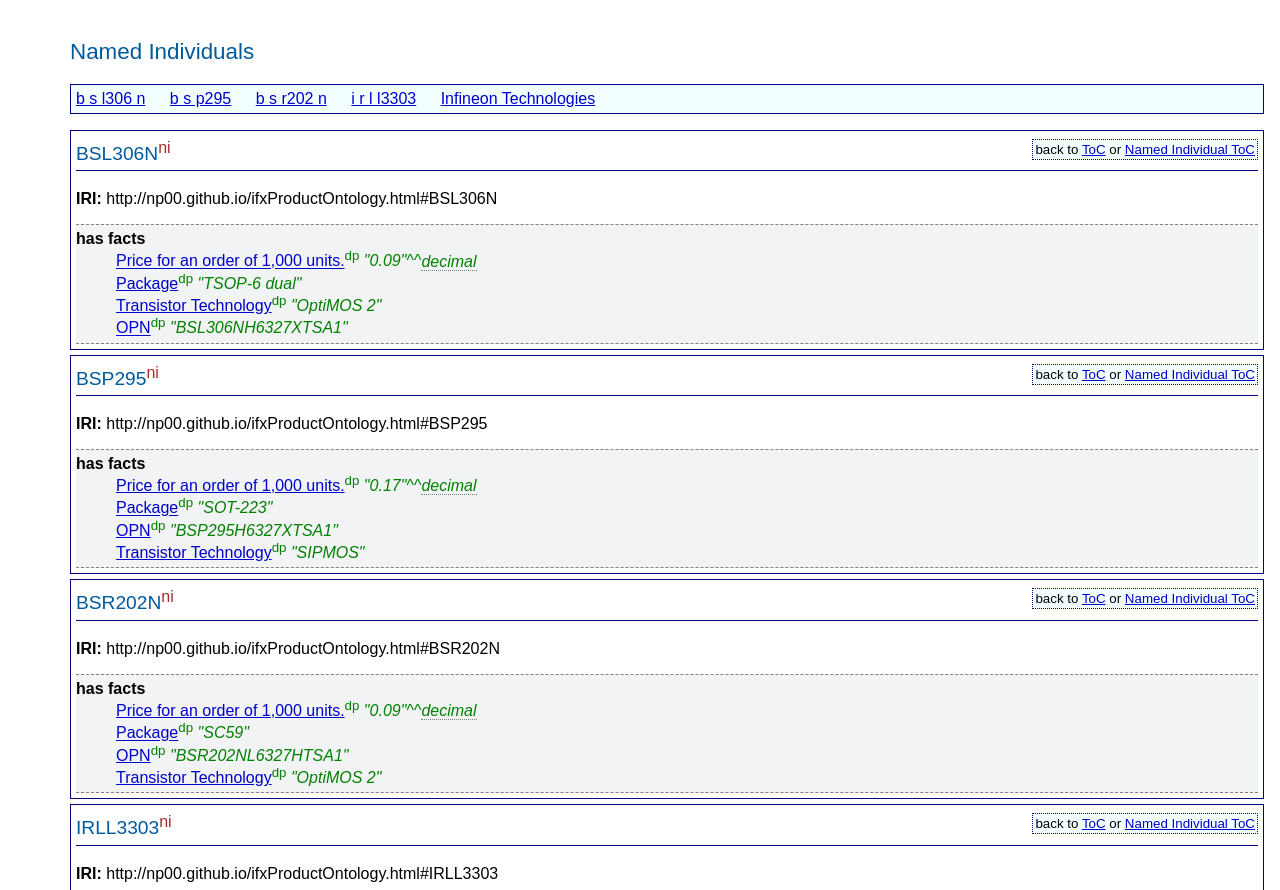
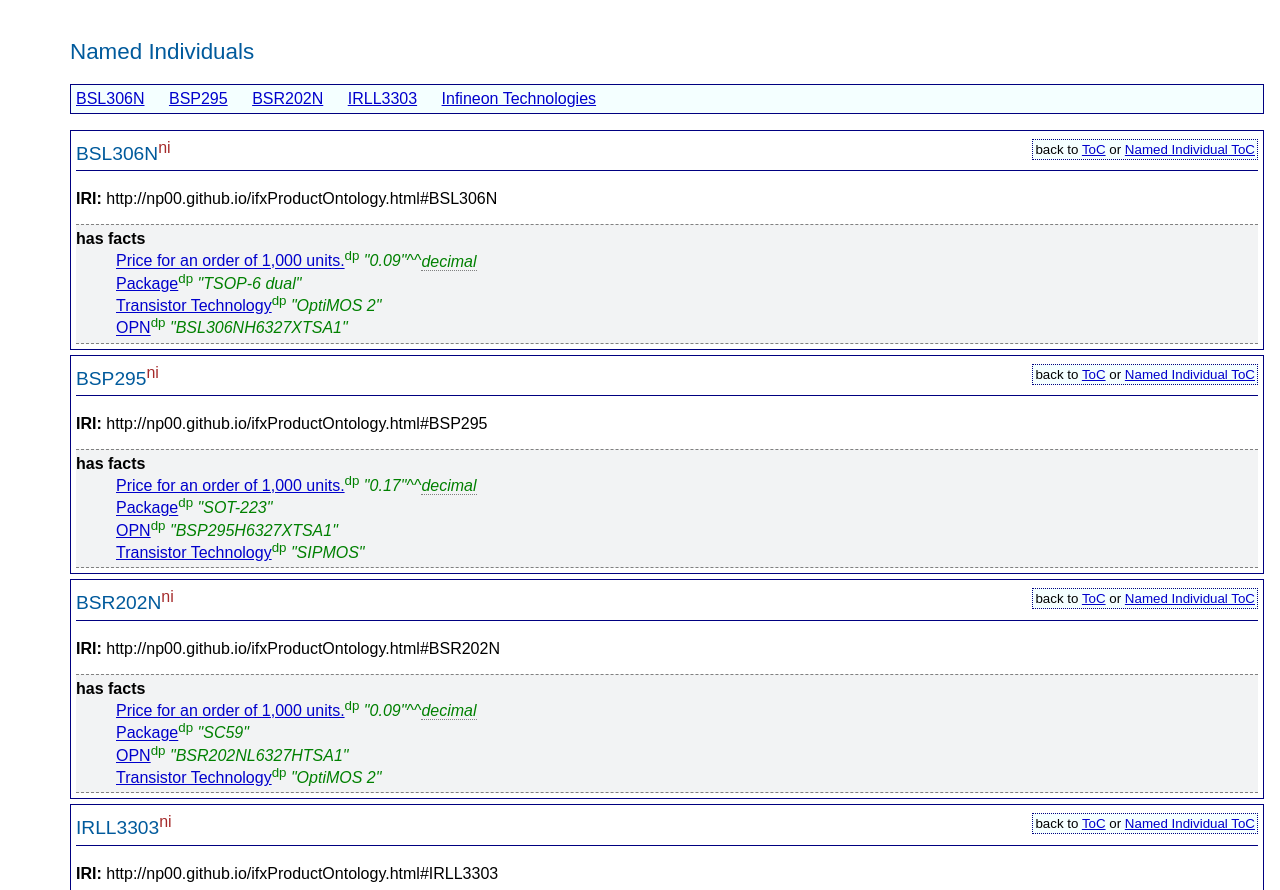
Before and after one commit to np00/niklas, a plain HTML site: page ifxProductOntology.html in a window 1280 px wide. Shown: the part 2130-3020 px from the top of the page. Drawn offline with Linux system fonts and the light colour scheme.

Commit message:
correct headline of instances 2

```diff
--- a/ifxProductOntology.html
+++ b/ifxProductOntology.html
@@ -165,10 +165,10 @@
       <div id="namedindividuals">
          <h2>Named Individuals</h2>
          <ul class="hlist">
-            <li><a href="#BSL306N" title="http://np00.github.io/ifxProductOntology.html#BSL306N"><span>b s l306 n</span></a></li>
-            <li><a href="#BSP295" title="http://np00.github.io/ifxProductOntology.html#BSP295"><span>b s p295</span></a></li>
-            <li><a href="#BSR202N" title="http://np00.github.io/ifxProductOntology.html#BSR202N"><span>b s r202 n</span></a></li>
-            <li><a href="#IRLL3303" title="http://np00.github.io/ifxProductOntology.html#IRLL3303"><span>i r l l3303</span></a></li>
+            <li><a href="#BSL306N" title="http://np00.github.io/ifxProductOntology.html#BSL306N"><span>BSL306N</span></a></li>
+            <li><a href="#BSP295" title="http://np00.github.io/ifxProductOntology.html#BSP295"><span>BSP295</span></a></li>
+            <li><a href="#BSR202N" title="http://np00.github.io/ifxProductOntology.html#BSR202N"><span>BSR202N</span></a></li>
+            <li><a href="#IRLL3303" title="http://np00.github.io/ifxProductOntology.html#IRLL3303"><span>IRLL3303</span></a></li>
             <li><a href="http://dbpedia.org/resource/Infineon_Technologies" title="http://dbpedia.org/resource/Infineon_Technologies">Infineon Technologies</a></li>
          </ul>
          <div id="BSL306N" class="entity">
```
